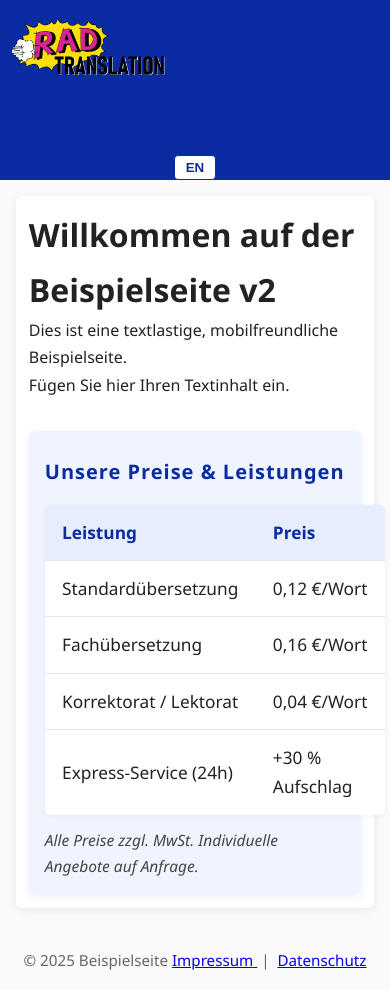
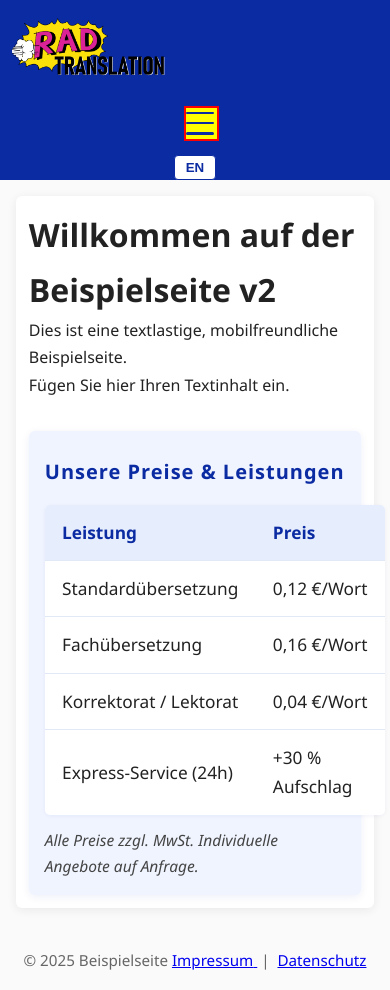
Before and after one commit to fallingcow/radtranslation, a plain HTML site: page index.html in a window 390 px wide. Drawn offline with Linux system fonts and the light colour scheme; a web font is replaced by a local one.

Commit message:
Update styles.css

```diff
--- a/styles.css
+++ b/styles.css
@@ -114,7 +114,8 @@ header {
   justify-content: center;
   width: 2.3em;
   height: 2.3em;
-  background: none;
+  background: yellow;
+  outline: 2px solid red;
   border: none;
   cursor: pointer;
   padding: 0;
```
